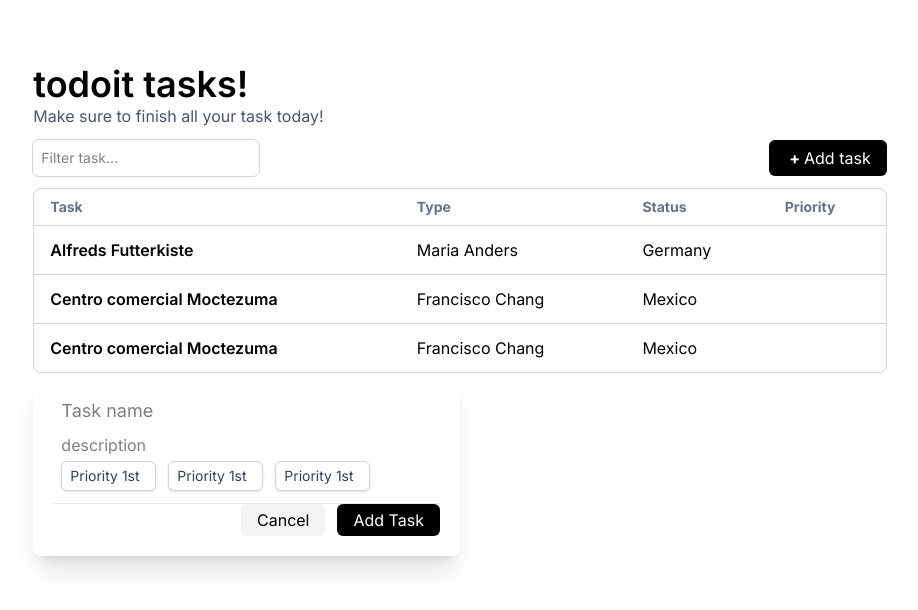
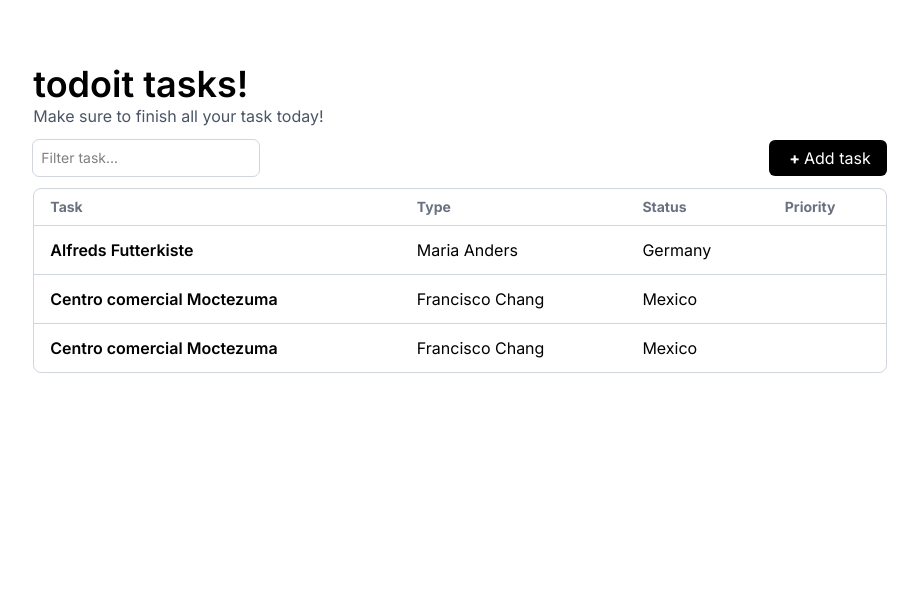
Before and after one commit to zemoCode25/todoit-todo-app, a React (Vite) app: page /todo in a window 1280 px wide. Shown: the top 610 px of the page, without its empty margins (180-1098 px from the left). Built offline with nearby package versions, Linux system fonts and the light colour scheme.

Commit message:
Added open and close events in the input modal

```diff
--- a/src/components/Todo.jsx
+++ b/src/components/Todo.jsx
@@ -8,7 +8,7 @@ export function Todo() {
 
   return (
     <main className="w-dvw h-dvh flex justify-center my-16">
-      <div className="flex flex-col w-2/3">
+      <div className="relative flex flex-col w-2/3">
         <div>
           <h1 className="text-4xl font-semibold">todoit tasks!</h1>
           <p className="text-gray-600">
@@ -21,14 +21,17 @@ export function Todo() {
             placeholder="Filter task..."
             type="text"
           />
-          <button className="bg-black px-4 py-1.5 rounded-md text-white cursor-pointer hover:shadow-md">
+          <button
+            onClick={() => setOpenModal(true)}
+            className="bg-black px-4 py-1.5 rounded-md text-white cursor-pointer hover:shadow-md"
+          >
             <span className="px-1 text-white font-bold">+</span>Add task
           </button>
         </div>
         <TaskTable />
         <TaskInputModal
           isOpen={isOpenModal}
-          onClose={() => setOpenModal(close)}
+          onClose={() => setOpenModal(false)}
         />
       </div>
     </main>
--- a/src/components/todo/TaskInputModal.jsx
+++ b/src/components/todo/TaskInputModal.jsx
@@ -1,8 +1,34 @@
-export function TaskInputModal() {
+import PropTypes from "prop-types";
+import { useRef, useEffect } from "react";
+
+export function TaskInputModal({ isOpen, onClose }) {
+  const modalRef = useRef(null);
+
+  useEffect(() => {
+    function handleOutsideClick(e) {
+      if (modalRef.current && !modalRef.current.contains(e.target)) {
+        onClose();
+      }
+    }
+
+    if (isOpen) {
+      document.addEventListener("mousedown", handleOutsideClick);
+    }
+
+    return () => {
+      document.addEventListener("mousedown", handleOutsideClick);
+    };
+  }, [isOpen, onClose]);
+
+  if (!isOpen) return null;
+
   return (
-    <div className="flex flex-col p-5 bg-white shadow-xl w-[50%] z-20 rounded-lg gap-">
+    <div
+      ref={modalRef}
+      className="absolute left-1/2 top-10 -translate-x-1/2 flex flex-col p-5 bg-white shadow-[0_0_20px_3px_rgba(0,0,0,0.2)] w-[50%] z-20 rounded-lg "
+    >
       <input
-        className="text-lg outline-none py-1 px-2 rounded-md"
+        className="text-lg font-semibold outline-none py-1 px-2 rounded-md"
         type="text"
         placeholder="Task name"
       />
@@ -26,7 +52,6 @@ export function TaskInputModal() {
           className="block px-2 py-1 w-fit text-gray-700 bg-white border border-gray-300 rounded-md shadow-sm appearance-none text-sm cursor-pointer  outline-none focus:ring-0"
           name="cars"
           id="cars"
-          value={"pangit"}
         >
           <option value="volvo">Priority 1st</option>
           <option value="saab">Priority 2nd</option>
@@ -44,8 +69,11 @@ export function TaskInputModal() {
           <option value="audi">Priority 4th</option>
         </select>
       </div>
-      <div className="flex gap-3 ml-auto">
-        <button className="px-4 py-1 bg-gray-100 rounded-md cursor-pointer">
+      <div className="flex gap-3 ml-auto mt-2">
+        <button
+          onClick={onClose}
+          className="px-4 py-1 bg-gray-100 rounded-md cursor-pointer"
+        >
           Cancel
         </button>
         <button className="px-4 py-1 text-white bg-black rounded-md cursor-pointer">
@@ -55,3 +83,8 @@ export function TaskInputModal() {
     </div>
   );
 }
+
+TaskInputModal.propTypes = {
+  isOpen: PropTypes.bool.isRequired,
+  onClose: PropTypes.func.isRequired,
+};
--- a/src/components/todo/TaskTable.jsx
+++ b/src/components/todo/TaskTable.jsx
@@ -2,10 +2,13 @@ export function TaskTable() {
   return (
     <div className="border-gray-300 border rounded-lg">
       <table className="w-[100%] border-collapse">
+        <tbody>
           <tr className="border-gray-300">
             <th className="text-left text-sm py-1 px-4 text-gray-500">Task</th>
             <th className="text-left text-sm py-2 px-4 text-gray-500">Type</th>
-          <th className="text-left text-sm py-2 px-4 text-gray-500">Status</th>
+            <th className="text-left text-sm py-2 px-4 text-gray-500">
+              Status
+            </th>
             <th className="text-left text-sm py-2 px-4 text-gray-500">
               Priority
             </th>
@@ -29,6 +32,7 @@ export function TaskTable() {
             <td className="py-3 px-4">Francisco Chang</td>
             <td className="py-3 px-4">Mexico</td>
           </tr>
+        </tbody>
       </table>
     </div>
   );
```
Lines whose indentation alone changed are shown as unchanged.
